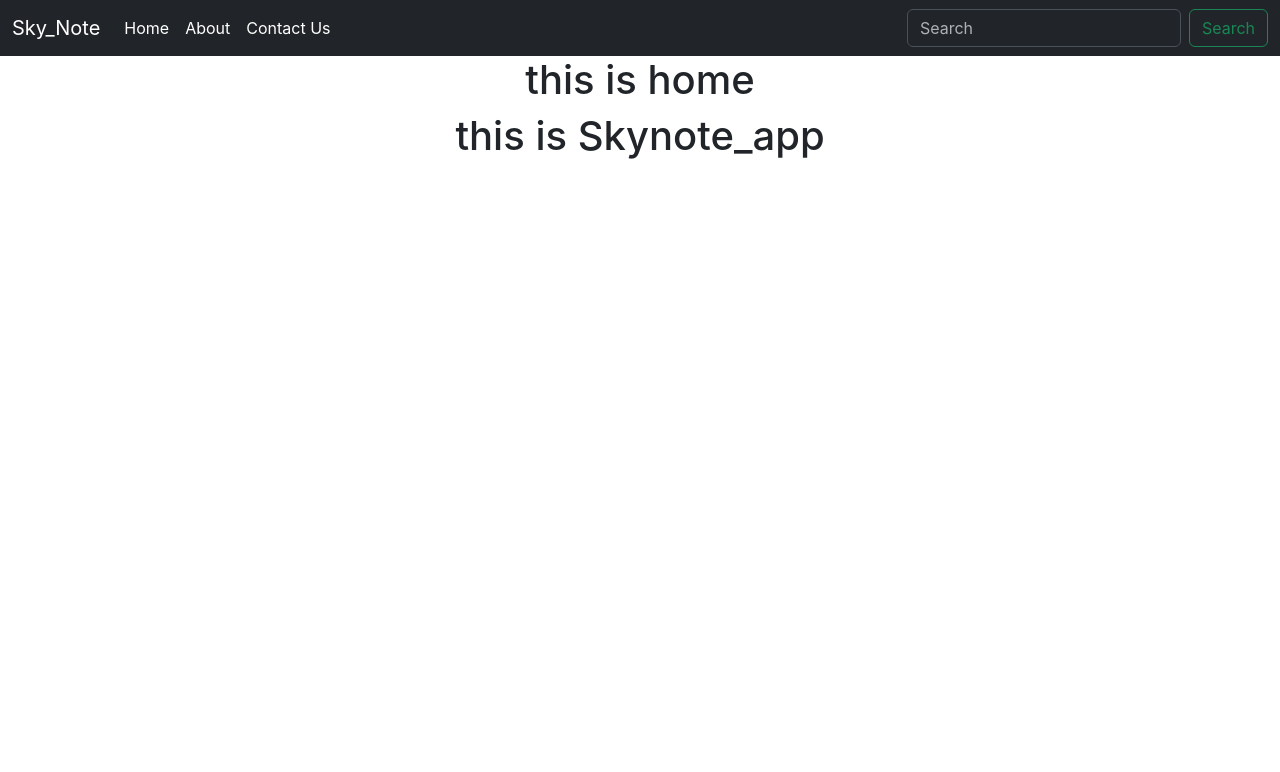
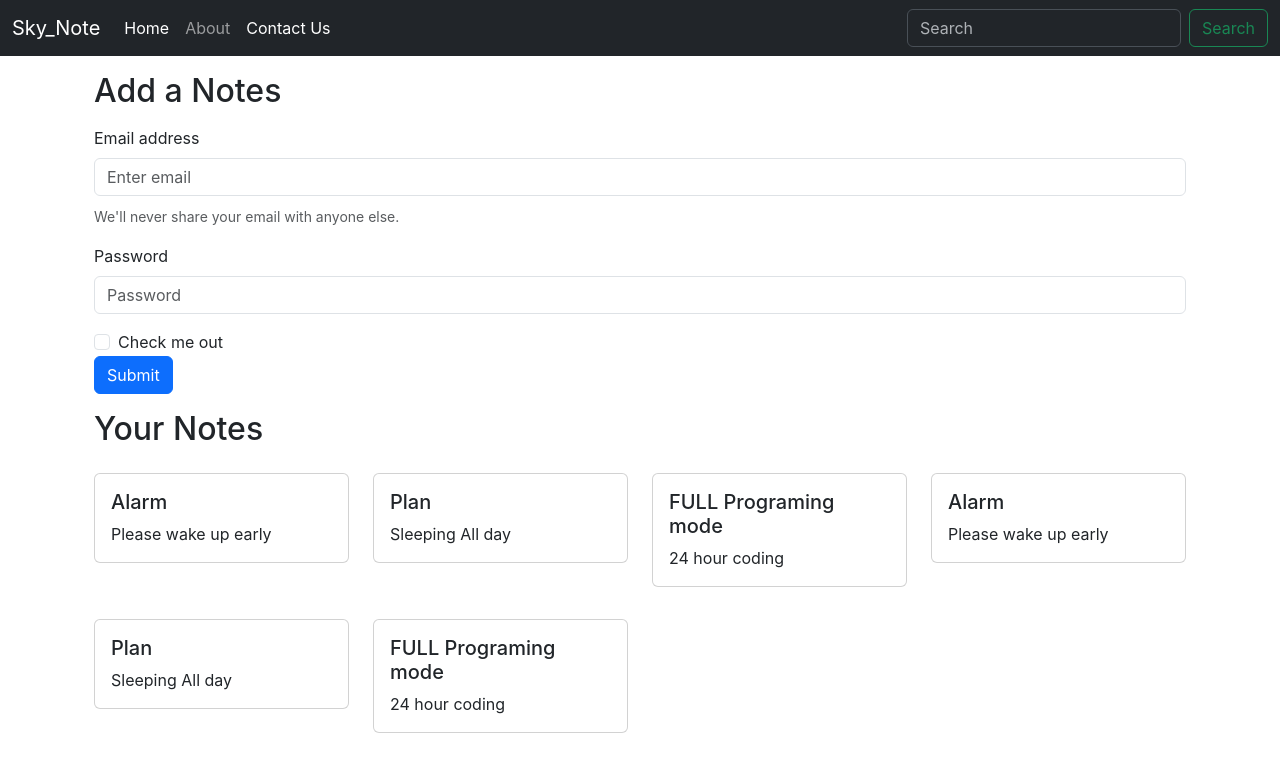
Before and after one commit to codingwithRaja/skynote, a React (Create React App) app: page / in a window 1280 px wide. Shown: the top 772 px of the page. Built offline with nearby package versions, Linux system fonts and the light colour scheme.

Commit message:
Note render in app without login

```diff
--- a/src/App.js
+++ b/src/App.js
@@ -6,20 +6,27 @@ import Home from './components/Home';
 import About from './components/About';
 
 
+
+
+
 function App() {
+
   return (
     <>
-      <div className='App'>
-        <Navbar />
+
+
+      <Navbar />
+      <div className="container">
         <Routes>
           <Route exact path="/" element={<Home />}></Route>
           <Route exact path="/About" element={<About />}></Route>
         </Routes>
-        <h1>this is Skynote_app</h1>
       </div>
+
     </>
 
   );
 }
 
+
 export default App;
--- a/src/components/About.js
+++ b/src/components/About.js
@@ -1,13 +1,21 @@
 import React from 'react'
 
+// import React, { useContext, useEffect } from 'react'
+// import { AppContext } from '../context/notes/Context'
 const About = () => {
+    // const a = useContext(AppContext)
+    // useEffect(() => {
+    //     a.update();
+    //     // eslint-disable-next-line
+    // }, [])
     return (
         <div>
-            <h1>About vich ao tusss
+            <h1>My name is
 
             </h1>
         </div>
     )
 }
 
+
 export default About
--- a/src/components/Home.js
+++ b/src/components/Home.js
@@ -1,9 +1,31 @@
 import React from 'react'
+import SkNotes from './SkNotes';
+
 
 const Home = () => {
+
     return (
         <div>
-            <h1>this is home</h1>
+            <div className="container my-3 ">
+                <h2>Add a Notes</h2>
+                <form>
+                    <div class="form-group my-3">
+                        <label for="exampleInputEmail1">Email address</label>
+                        <input type="email" class="form-control my-2" id="exampleInputEmail1" aria-describedby="emailHelp" placeholder="Enter email" />
+                        <small id="emailHelp" class="form-text text-muted">We'll never share your email with anyone else.</small>
+                    </div>
+                    <div class="form-group my-3">
+                        <label for="exampleInputPassword1">Password</label>
+                        <input type="password" class="form-control my-2" id="exampleInputPassword1" placeholder="Password" />
+                    </div>
+                    <div class="form-check">
+                        <input type="checkbox" class="form-check-input" id="exampleCheck1" />
+                        <label class="form-check-label" for="exampleCheck1">Check me out</label>
+                    </div>
+                    <button type="submit" class="btn btn-primary">Submit</button>
+                </form>
+                <SkNotes />
+            </div>
         </div>
     )
 }
--- a/src/components/Navbar.js
+++ b/src/components/Navbar.js
@@ -1,7 +1,15 @@
-import React from 'react'
-import { Link } from 'react-router-dom'
+import React, { useEffect } from 'react'
+import { Link, useLocation } from 'react-router-dom'
+
+
+
 
 const Navbar = () => {
+    let location = useLocation();
+    useEffect(() => {
+        // Google Analytics
+        console.log(location.pathname)
+    }, [location]);
     return (
         <div>
             <nav className="navbar navbar-expand-lg navbar bg-dark" data-bs-theme="dark">
@@ -13,10 +21,10 @@ const Navbar = () => {
                     <div className="collapse navbar-collapse" id="navbarSupportedContent">
                         <ul className="navbar-nav me-auto mb-2 mb-lg-0">
                             <li className="nav-item">
-                                <Link className="nav-link active" aria-current="page" to="/">Home</Link>
+                                <Link className={`nav-link ${location.pathname === "/" ? "active" : ""}`} aria-current="page" to="/">Home</Link>
                             </li>
                             <li className="nav-item">
-                                <Link className="nav-link active" aria-current="page" to="/About">About</Link>
+                                <Link className={`nav-link ${location.pathname === "/about" ? "active" : ""}`} aria-current="page" to="/About">About</Link>
                             </li>
                             <li className="nav-item">
                                 <Link className="nav-link active" aria-current="page" to="/Contact Us">Contact Us</Link>
--- /dev/null
+++ b/src/components/NoteItem.js
@@ -0,0 +1,21 @@
+import React from 'react'
+
+const NoteItem = (props) => {
+    const { note } = props;
+    return (
+        <div className='col-md-3' >
+
+
+            <div class="card my-3" >
+
+                <div class="card-body">
+                    <h5 class="card-title">{note.title}</h5>
+                    <p class="card-text">{note.description} </p>
+
+                </div>
+            </div>
+        </div>
+    )
+}
+
+export default NoteItem
--- /dev/null
+++ b/src/components/SkNotes.js
@@ -0,0 +1,20 @@
+import React, { useContext } from 'react'
+import { AppContext } from '../context/notes/Context';
+import NoteItem from './NoteItem';
+
+function SkNotes() {
+    const context = useContext(AppContext)
+    const { notes, setNotes } = context;
+    return (
+
+        <div className="row my-3">
+            <h2>Your Notes</h2>
+            {notes.map((note) => {
+                return <NoteItem note={note} />
+            })}
+        </div>
+
+    )
+}
+
+export default SkNotes
--- /dev/null
+++ b/src/context/notes/Context.js
@@ -0,0 +1,77 @@
+import { useState } from "react";
+import React, { createContext } from "react";
+// Context Api use three method for avoiding props hell
+
+// Create a Context (Exp:Warehouse)
+const AppContext = createContext();
+
+// Provider (exp:who is provide things from warehouse)
+const AppProvider = ({ children }) => {
+    const notesInitial = [
+        {
+            "_id": "641f2fc654ffe28d10bcfd7a",
+            "user": "641eeb10222dc94662e7e871",
+            "title": "Alarm",
+            "description": "Please wake up early",
+            "tag": "personal",
+            "date": "2023-03-25T17:30:46.794Z",
+            "__v": 0
+        },
+        {
+            "_id": "641f37dc711a71f6acba3182",
+            "user": "641eeb10222dc94662e7e871",
+            "title": "Plan",
+            "description": "Sleeping All day",
+            "tag": "Sona",
+            "date": "2023-03-25T18:05:16.858Z",
+            "__v": 0
+        },
+        {
+            "_id": "641f428e3ef01f5a37fb91b4",
+            "user": "641eeb10222dc94662e7e871",
+            "title": "FULL Programing mode",
+            "description": "24 hour coding",
+            "tag": "Kam Kaj",
+            "date": "2023-03-25T18:50:54.615Z",
+            "__v": 0
+        },
+        {
+            "_id": "641f2fc654ffe28d10bcfd7a",
+            "user": "641eeb10222dc94662e7e871",
+            "title": "Alarm",
+            "description": "Please wake up early",
+            "tag": "personal",
+            "date": "2023-03-25T17:30:46.794Z",
+            "__v": 0
+        },
+        {
+            "_id": "641f37dc711a71f6acba3182",
+            "user": "641eeb10222dc94662e7e871",
+            "title": "Plan",
+            "description": "Sleeping All day",
+            "tag": "Sona",
+            "date": "2023-03-25T18:05:16.858Z",
+            "__v": 0
+        },
+        {
+            "_id": "641f428e3ef01f5a37fb91b4",
+            "user": "641eeb10222dc94662e7e871",
+            "title": "FULL Programing mode",
+            "description": "24 hour coding",
+            "tag": "Kam Kaj",
+            "date": "2023-03-25T18:50:54.615Z",
+            "__v": 0
+        }
+    ]
+    const [notes, setNotes] = useState(notesInitial);
+    return <AppContext.Provider value={{ notes, setNotes }} >
+        {children}
+    </AppContext.Provider >
+
+};
+// Global Custom Hook
+
+// const useGlobalContext = () => {
+//     return useContext(AppContext);
+// };
+export { AppContext, AppProvider };
--- a/src/index.js
+++ b/src/index.js
@@ -3,12 +3,15 @@ import ReactDOM from 'react-dom/client';
 import './index.css';
 import App from './App';
 import { BrowserRouter } from 'react-router-dom';
+import { AppProvider } from './context/notes/Context';
 
 const root = ReactDOM.createRoot(document.getElementById('root'));
 root.render(
-  <React.StrictMode>
-    <BrowserRouter>
-      <App />
-    </BrowserRouter>
-  </React.StrictMode>
+  <AppProvider>
+    <React.StrictMode>
+      <BrowserRouter>
+        <App />
+      </BrowserRouter>
+    </React.StrictMode>
+  </AppProvider>
 );
```
Also changed, not shown: 1 other file (tests, documents, lock files or other folders).
